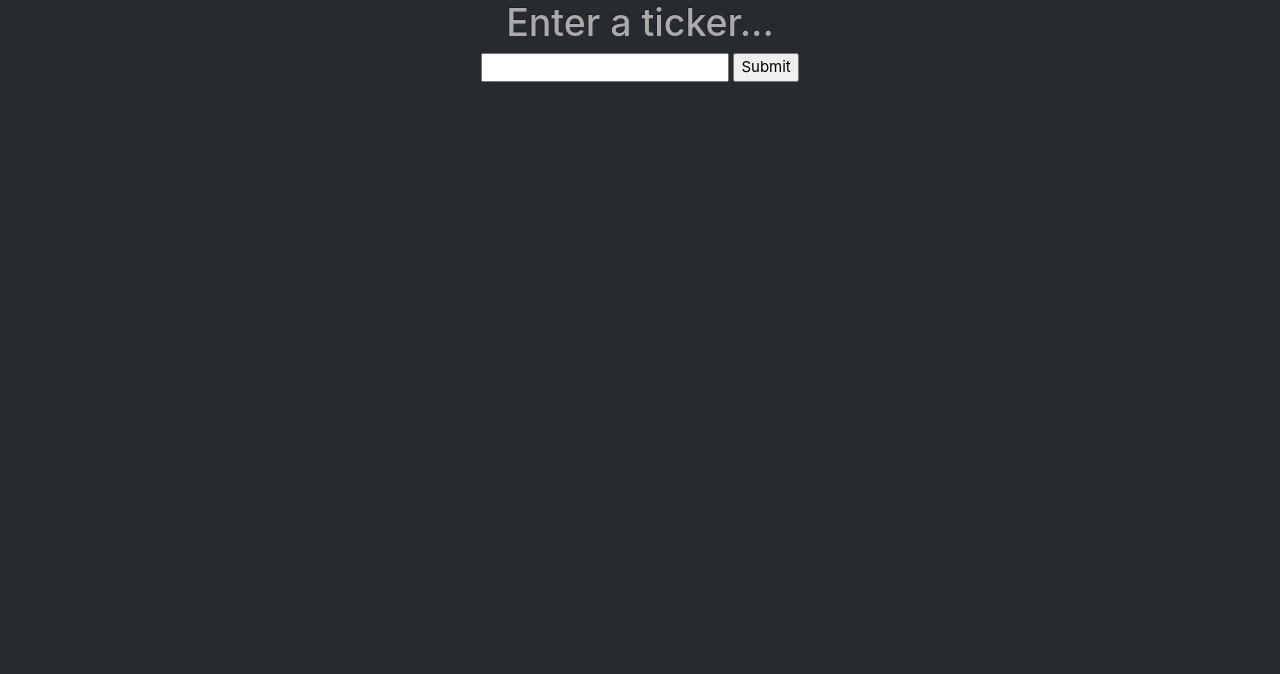
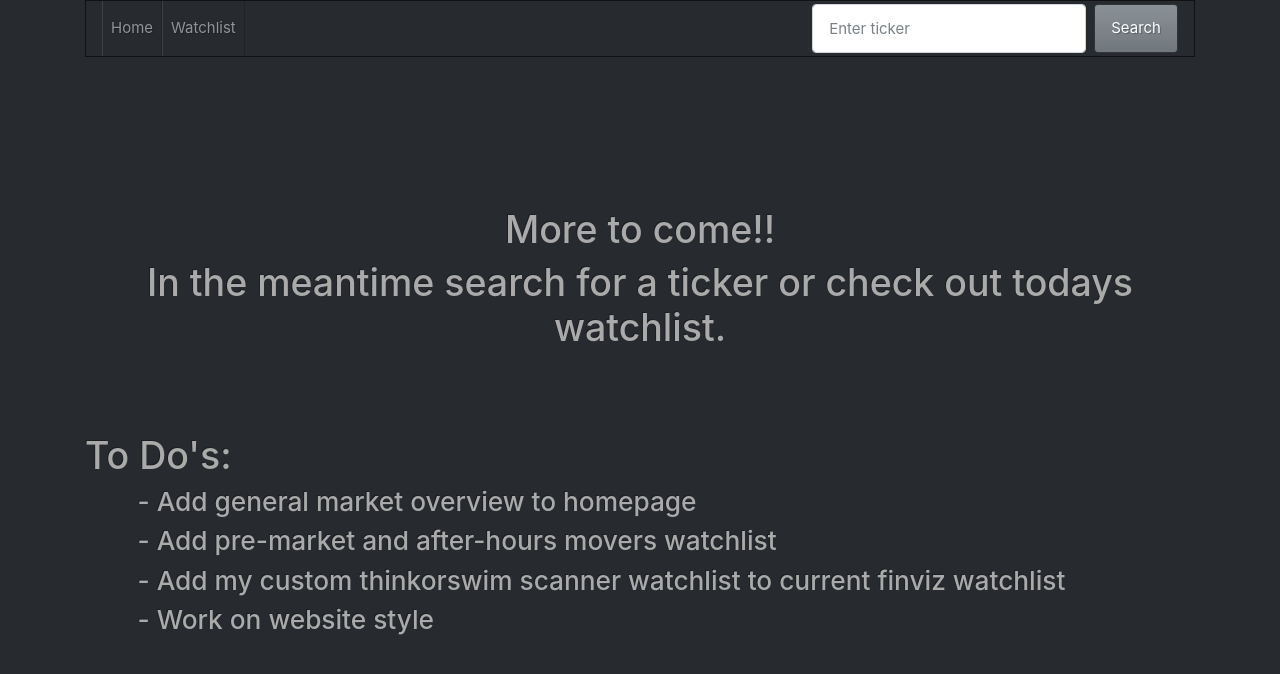
Before and after one commit to jgrovegeo/stock_info, a Flask app: page / in a window 1280 px wide. Shown: the top 674 px of the page. Run offline with Flask 2, Linux system fonts and the light colour scheme; some libraries are stand-ins or nearby versions.

Commit message:
added watchlist page

```diff
--- a/templates/base.html
+++ b/templates/base.html
@@ -11,6 +11,34 @@
     {% block title %} {% endblock %}
 </head>
 <body>
+    <div class="container">
+        <nav class="navbar navbar-expand-lg navbar-dark bg-dark">
+            <button class="navbar-toggler" type="button" data-toggle="collapse" data-target="#navbarColor02" aria-controls="navbarColor02" aria-expanded="false" aria-label="Toggle navigation">
+            <span class="navbar-toggler-icon"></span>
+            </button>
+
+            <div class="collapse navbar-collapse" id="navbarColor02">
+            <ul class="navbar-nav mr-auto">
+                <li class="nav-item">
+                <a class="nav-link" href="{{ url_for('tickerInput') }}">Home</a>
+                </li>
+                <li class="nav-item">
+                <a class="nav-link" href="{{ url_for('watchlistPage') }}">Watchlist</a>
+                </li>
+            </ul>
+            <form class="form-inline my-2 my-lg-0" action="{{ url_for('tickerInput') }}" method="POST">
+                <input name ="ticker" class="form-control mr-sm-2" type="text" placeholder="Enter ticker" required>
+                <button class="btn btn-secondary my-2 my-sm-0" type="submit">Search</button>
+            </form>
+            </div>
+        </nav>
+    </div>
+    <!-- <center>
+        <form action="{{ url_for('tickerInput') }}" class=search method="POST">
+            <input name="ticker" placeholder="Enter ticker" required>
+            <input type="submit">
+        </form>
+    </center> -->
     {% block body %} {% endblock %}
     <!-- JS only -->
     <script src="{{ url_for('static', filename='js/jquery-3.5.1.js') }}"></script>
--- a/templates/home.html
+++ b/templates/home.html
@@ -5,11 +5,18 @@
 {% endblock %}
 
 {% block body %}
-<center><h1>Enter a ticker...</h1></center>
-<center>
-    <form action="{{ url_for('tickerInput') }}" method="POST">
-        <input name="ticker" required>
-        <input type="submit">
-    </form>
-</center>
+<div class="container center" style="padding-top: 10em;">
+    <center>
+        <h1>More to come!!</h1>
+        <h1>In the meantime search for a ticker or check out todays watchlist.</h1>
+    </center>
+    <div style="padding-top: 5em;">
+        <h1>To Do's:</h1>
+        <h3 style="padding-left: 2em;"> - Add general market overview to homepage</h3>
+        <h3 style="padding-left: 2em;"> - Add pre-market and after-hours movers watchlist</h3>
+        <h3 style="padding-left: 2em;"> - Add my custom thinkorswim scanner watchlist to current finviz watchlist</h3>
+        <h3 style="padding-left: 2em;"> - Work on website style</h3>
+
+    </div>
+</div>
 {% endblock %}
--- a/templates/notfound.html
+++ b/templates/notfound.html
@@ -5,11 +5,5 @@
 {% endblock %}
 
 {% block body %}
-<center>
-    <form method="POST">
-        <input name="ticker" required>
-        <input type="submit">
-    </form>
-</center>
 <center><h1>{{ ticker }} Ticker Not Found</h1></center>
 {% endblock %}
```
Also changed, not shown: templates/stockInfo.html (+1 -7 lines), templates/watchlist.html (+7 -5 lines), watchlist.py (+5 -2 lines), 1 other file.
